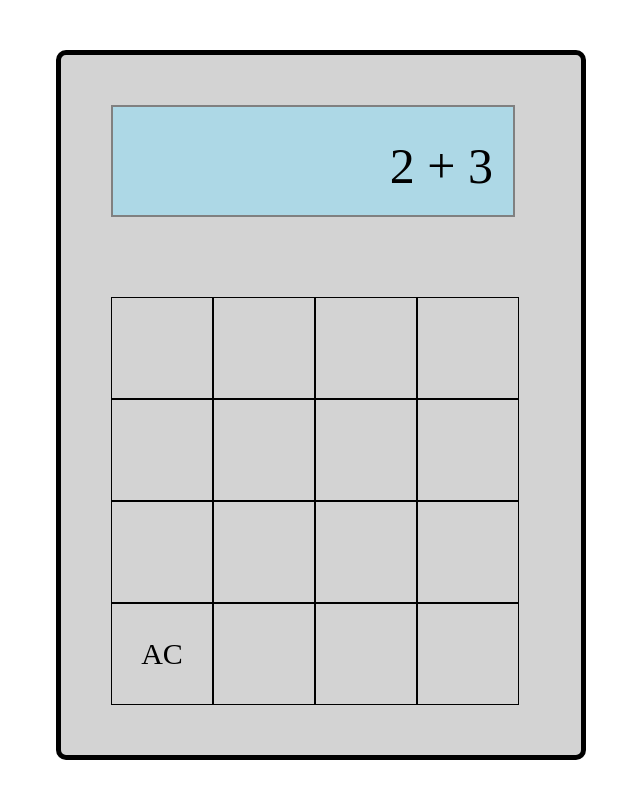
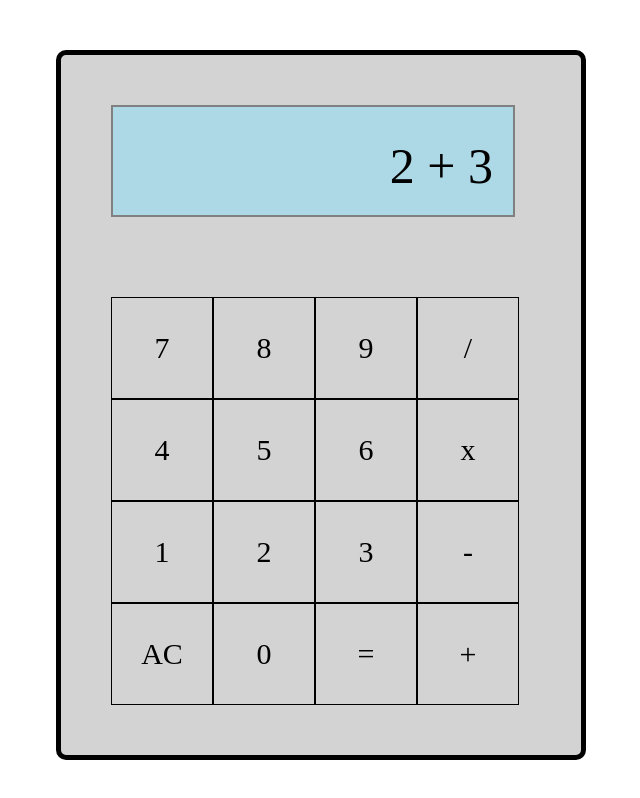
Before and after one commit to tammeusb/odin_calculator, a plain HTML site: page index.html in a window 1280 px wide. Shown: the whole page, without its empty margins (319-959 px from the left). Drawn offline with Linux system fonts and the light colour scheme.

Commit message:
Add content and classes to buttons

```diff
--- a/index.html
+++ b/index.html
@@ -14,22 +14,22 @@
             <div class="numbers"></div>
         </div>
         <div class="container-buttons">
-            <div class="button"></div>
-            <div class="button"></div>
-            <div class="button"></div>
-            <div class="button"></div>
-            <div class="button"></div>
-            <div class="button"></div>
-            <div class="button"></div>
-            <div class="button"></div>
-            <div class="button"></div>
-            <div class="button"></div>
-            <div class="button"></div>
-            <div class="button"></div>
+            <div class="button seven">7</div>
+            <div class="button eight">8</div>
+            <div class="button nine">9</div>
+            <div class="button divide">/</div>
+            <div class="button four">4</div>
+            <div class="button five">5</div>
+            <div class="button six">6</div>
+            <div class="button multiply">x</div>
+            <div class="button one">1</div>
+            <div class="button two">2</div>
+            <div class="button three">3</div>
+            <div class="button subtract">-</div>
             <div class="button clear">AC</div>
-            <div class="button"></div>
-            <div class="button"></div>
-            <div class="button"></div>
+            <div class="button zero">0</div>
+            <div class="button equals">=</div>
+            <div class="button add">+</div>
         </div>
     </div>
 
```
